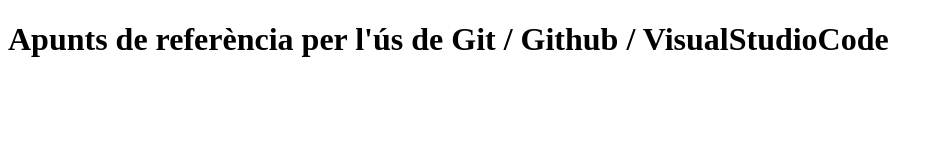
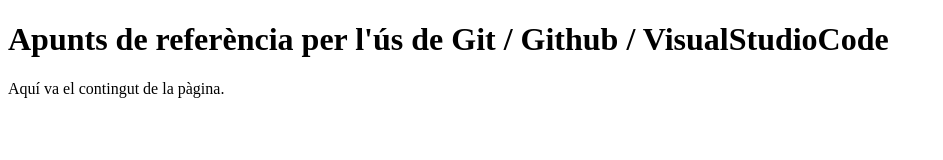
Before and after one commit to practiquetes/vsc-git, a plain HTML site: page index.html in a window 1280 px wide. Shown: the whole page, without its empty margins (0-943 px from the left). Drawn offline with Linux system fonts and the light colour scheme.

Commit message:
Afegit el div amb class=content

```diff
--- a/index.html
+++ b/index.html
@@ -9,6 +9,8 @@
 <body>
   <h1>Apunts de referència per l'ús de Git / Github / VisualStudioCode</h1>
 
-
+  <div class="content">
+    Aquí va el contingut de la pàgina.
+  </div>
 </body>
 </html>
```
